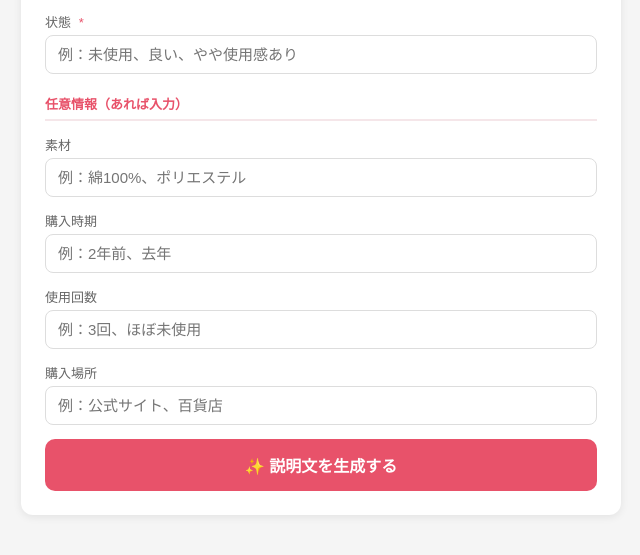
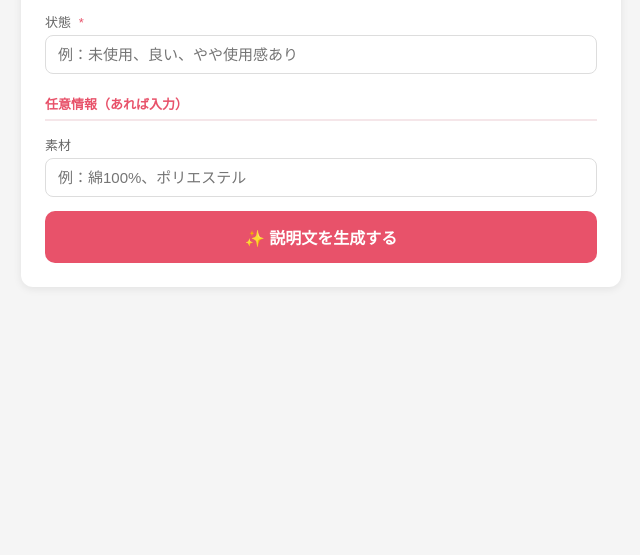
Before and after one commit to asumi-python/mercari-helper, a Flask app: page / in a window 1280 px wide. Shown: the part 859-1414 px from the top of the page, without its empty margins (319-959 px from the left). After the commit the page ends 1122 px from the top, so only its background shows below. Run offline with Flask 3, Linux system fonts and the light colour scheme.

Commit message:
remove 購入時期・使用回数・購入場所

```diff
--- a/app.py
+++ b/app.py
@@ -21,9 +21,6 @@ def generate_description(info):
 色：{info['color']}
 状態：{info['condition']}
 素材：{info.get('material') or '不明'}
-購入時期：{info.get('purchased') or '不明'}
-使用回数：{info.get('usage') or '不明'}
-購入場所：{info.get('place') or '不明'}
 
 【出力形式】必ず以下の形式で出力してください。
 
--- a/templates/index.html
+++ b/templates/index.html
@@ -321,18 +321,6 @@
         <label>素材</label>
         <input type="text" id="material" placeholder="例：綿100%、ポリエステル">
       </div>
-      <div class="form-group">
-        <label>購入時期</label>
-        <input type="text" id="purchased" placeholder="例：2年前、去年">
-      </div>
-      <div class="form-group">
-        <label>使用回数</label>
-        <input type="text" id="usage" placeholder="例：3回、ほぼ未使用">
-      </div>
-      <div class="form-group">
-        <label>購入場所</label>
-        <input type="text" id="place" placeholder="例：公式サイト、百貨店">
-      </div>
 
       <button class="btn" onclick="generate()">✨ 説明文を生成する</button>
     </div>
@@ -454,9 +442,6 @@
         color:        document.getElementById('color').value,
         condition:    document.getElementById('condition').value,
         material:     document.getElementById('material').value,
-        purchased:    document.getElementById('purchased').value,
-        usage:        document.getElementById('usage').value,
-        place:        document.getElementById('place').value,
       };
 
       document.querySelector('.btn').disabled = true;
```
